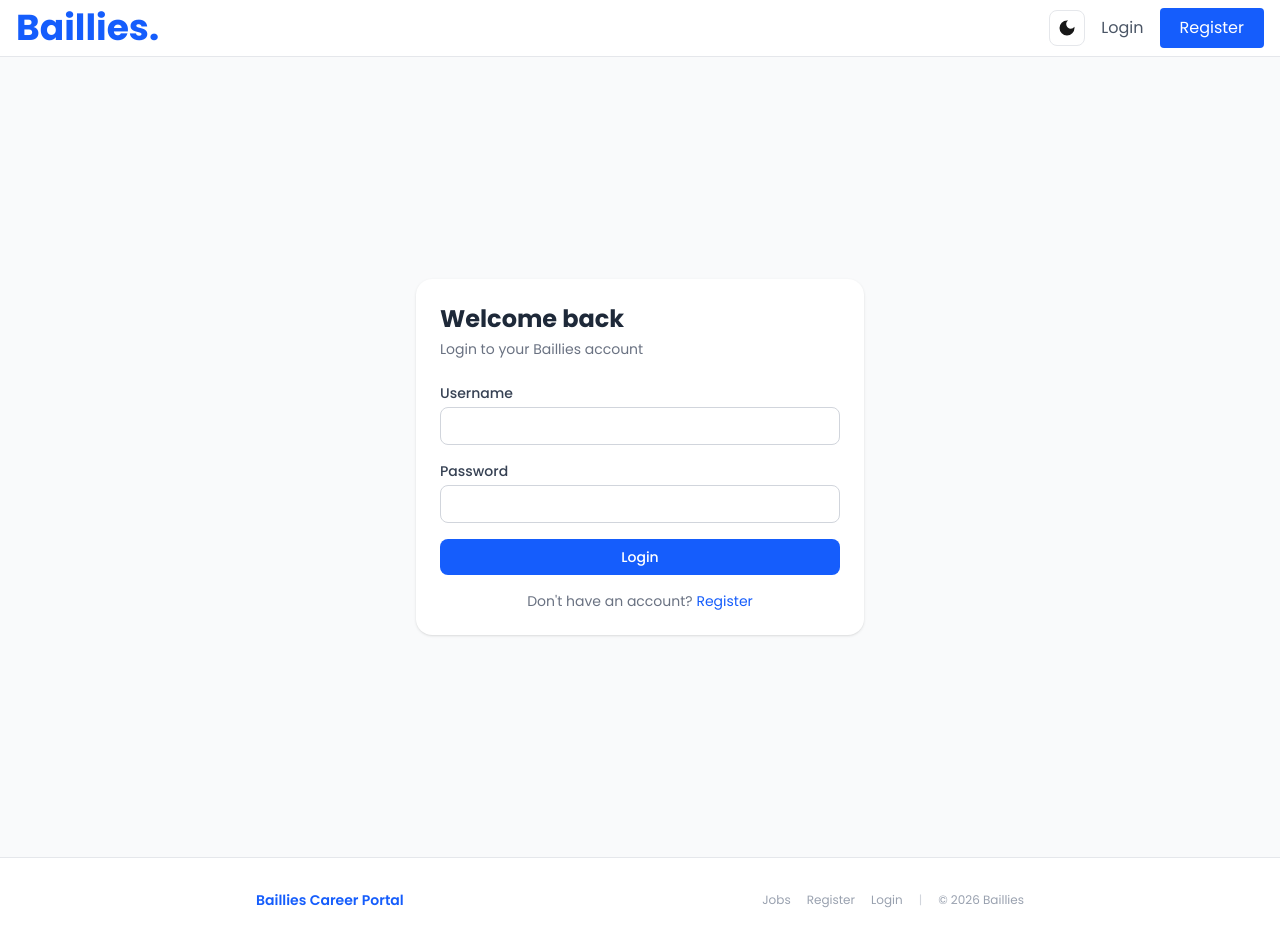
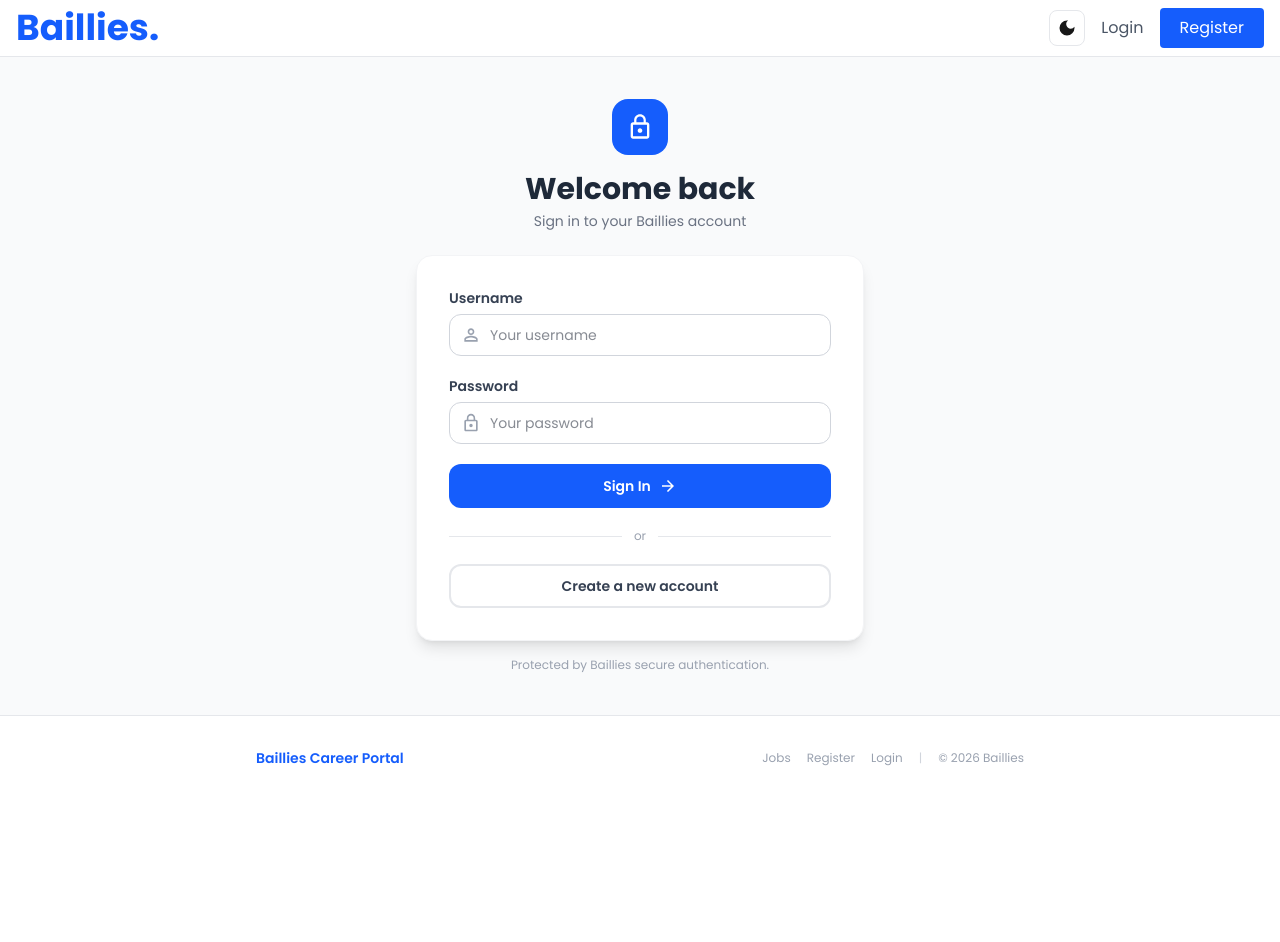
Before and after one commit to DaphneDana/baillies, a Next.js app in the folder frontend/: page /login in a window 1280 px wide. After the commit the page ends 800 px from the top, so only its background shows below. Built offline with nearby package versions, Linux system fonts and the light colour scheme.

Commit message:
modified the ui for the login page

```diff
--- a/frontend/app/login/page.tsx
+++ b/frontend/app/login/page.tsx
@@ -5,6 +5,7 @@
 import { useRouter } from 'next/navigation'
 import api from '@/lib/api'
 import useAuthStore from '@/store/authStore'
+import { MdPersonOutline, MdLockOutline, MdArrowForward } from 'react-icons/md'
 
 export default function LoginPage() {
     const [form, setForm] = useState({ username: '', password: '' })
@@ -41,65 +42,113 @@
             setAuth(userRes.data, token)
             router.push('/jobs')
         } catch {
-            setError('Invalid username or password')
+            setError('Invalid username or password. Please try again.')
         } finally {
             setLoading(false)
         }
     }
 
     return (
-        <main className="min-h-screen flex items-center justify-center px-4 bg-gray-50 dark:bg-gray-950">
-            <div className="w-full max-w-md bg-white dark:bg-gray-900 rounded-2xl shadow p-6">
-                <h1 className="text-2xl font-bold text-gray-800 dark:text-white mb-1">Welcome back</h1>
-                <p className="text-sm text-gray-500 dark:text-gray-400 mb-6">Login to your Baillies account</p>
+        <main className="flex-1 flex items-center justify-center px-4 bg-gray-50 dark:bg-gray-950">
+            <div className="w-full max-w-md">
+
+                {/* Header */}
+                <div className="text-center mb-6">
+                    <div className="inline-flex items-center justify-center w-14 h-14 rounded-2xl bg-blue-600 mb-4">
+                        <MdLockOutline size={28} className="text-white" />
+                    </div>
+                    <h1 className="text-2xl md:text-3xl font-bold text-gray-800 dark:text-white mb-1">
+                        Welcome back
+                    </h1>
+                    <p className="text-sm text-gray-500 dark:text-gray-400">
+                        Sign in to your Baillies account
+                    </p>
+                </div>
+
+                {/* Card */}
+                <div className="bg-white dark:bg-gray-900 rounded-2xl shadow-lg border border-gray-100 dark:border-gray-700 p-6 md:p-8">
 
                     {error && (
-                    <div className="mb-4 text-sm text-red-600 bg-red-50 dark:bg-red-900/20 px-4 py-2 rounded">
-                        {error}
+                        <div className="mb-5 flex items-start gap-3 text-sm text-red-600 bg-red-50 dark:bg-red-900/20 border border-red-200 dark:border-red-800 px-4 py-3 rounded-xl">
+                            <span className="mt-0.5">⚠</span>
+                            <span>{error}</span>
                         </div>
                     )}
 
-                <form onSubmit={handleSubmit} className="flex flex-col gap-4">
+                    <form onSubmit={handleSubmit} className="flex flex-col gap-5">
+
+                        {/* Username */}
                         <div>
-                        <label className="block text-sm font-medium text-gray-700 dark:text-gray-300 mb-1">
+                            <label className="block text-sm font-semibold text-gray-700 dark:text-gray-300 mb-1.5">
                                 Username
                             </label>
+                            <div className="relative">
+                                <span className="absolute left-3 top-1/2 -translate-y-1/2 text-gray-400">
+                                    <MdPersonOutline size={20} />
+                                </span>
                                 <input
                                     type="text"
                                     name="username"
                                     value={form.username}
                                     onChange={handleChange}
                                     required
-                            className="w-full px-4 py-2 border border-gray-300 dark:border-gray-600 rounded-lg bg-white dark:bg-gray-800 text-gray-900 dark:text-white text-sm focus:outline-none focus:ring-2 focus:ring-blue-500"
+                                    placeholder="Your username"
+                                    className="w-full pl-10 pr-4 py-2.5 border border-gray-300 dark:border-gray-600 rounded-xl bg-white dark:bg-gray-800 text-gray-900 dark:text-white text-sm focus:outline-none focus:ring-2 focus:ring-blue-500 focus:border-transparent transition"
                                 />
                             </div>
+                        </div>
 
+                        {/* Password */}
                         <div>
-                        <label className="block text-sm font-medium text-gray-700 dark:text-gray-300 mb-1">
+                            <div className="flex items-center justify-between mb-1.5">
+                                <label className="text-sm font-semibold text-gray-700 dark:text-gray-300">
                                     Password
                                 </label>
+                            </div>
+                            <div className="relative">
+                                <span className="absolute left-3 top-1/2 -translate-y-1/2 text-gray-400">
+                                    <MdLockOutline size={20} />
+                                </span>
                                 <input
                                     type="password"
                                     name="password"
                                     value={form.password}
                                     onChange={handleChange}
                                     required
-                            className="w-full px-4 py-2 border border-gray-300 dark:border-gray-600 rounded-lg bg-white dark:bg-gray-800 text-gray-900 dark:text-white text-sm focus:outline-none focus:ring-2 focus:ring-blue-500"
+                                    placeholder="Your password"
+                                    className="w-full pl-10 pr-4 py-2.5 border border-gray-300 dark:border-gray-600 rounded-xl bg-white dark:bg-gray-800 text-gray-900 dark:text-white text-sm focus:outline-none focus:ring-2 focus:ring-blue-500 focus:border-transparent transition"
                                 />
+                            </div>
                         </div>
 
                         <button
                             type="submit"
                             disabled={loading}
-                        className="w-full bg-blue-600 text-white py-2 rounded-lg text-sm font-medium hover:bg-blue-700 disabled:opacity-50"
+                            className="w-full flex items-center justify-center gap-2 bg-blue-600 text-white py-3 rounded-xl text-sm font-semibold hover:bg-blue-700 disabled:opacity-50 transition-colors"
                         >
-                        {loading ? 'Logging in...' : 'Login'}
+                            {loading ? 'Signing in...' : (
+                                <>Sign In <MdArrowForward size={18} /></>
+                            )}
                         </button>
                     </form>
 
-                <p className="mt-4 text-center text-sm text-gray-500 dark:text-gray-400">
-                    Don't have an account?{' '}
-                    <Link href="/register" className="text-blue-600 hover:underline">Register</Link>
+                    {/* Divider */}
+                    <div className="flex items-center gap-3 my-5">
+                        <div className="flex-1 h-px bg-gray-200 dark:bg-gray-700" />
+                        <span className="text-xs text-gray-400">or</span>
+                        <div className="flex-1 h-px bg-gray-200 dark:bg-gray-700" />
+                    </div>
+
+                    <Link
+                        href="/register"
+                        className="w-full flex items-center justify-center gap-2 border-2 border-gray-200 dark:border-gray-700 text-gray-700 dark:text-gray-300 py-2.5 rounded-xl text-sm font-semibold hover:border-blue-400 hover:text-blue-600 dark:hover:border-blue-500 dark:hover:text-blue-400 transition-colors"
+                    >
+                        Create a new account
+                    </Link>
+                </div>
+
+                <p className="text-center text-xs text-gray-400 mt-4">
+                    Protected by Baillies secure authentication.
                 </p>
             </div>
         </main>
```
Lines whose indentation alone changed are shown as unchanged.
